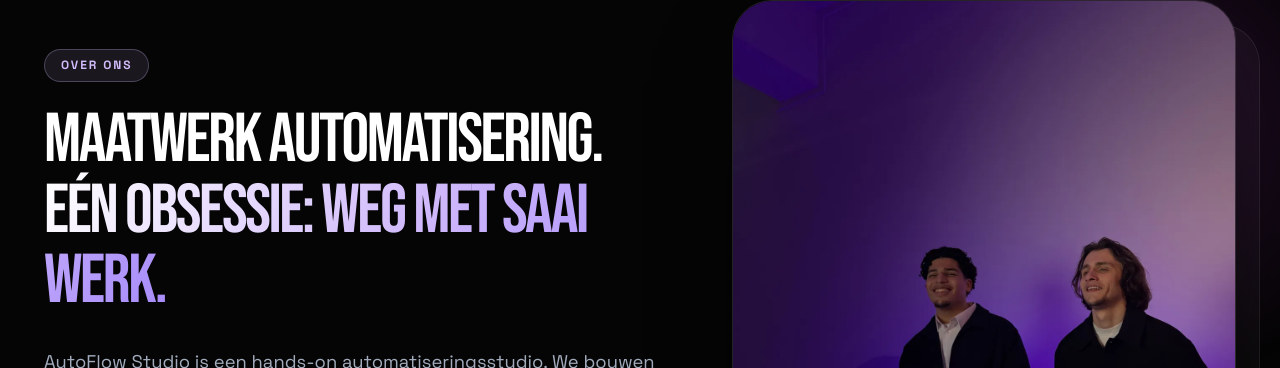
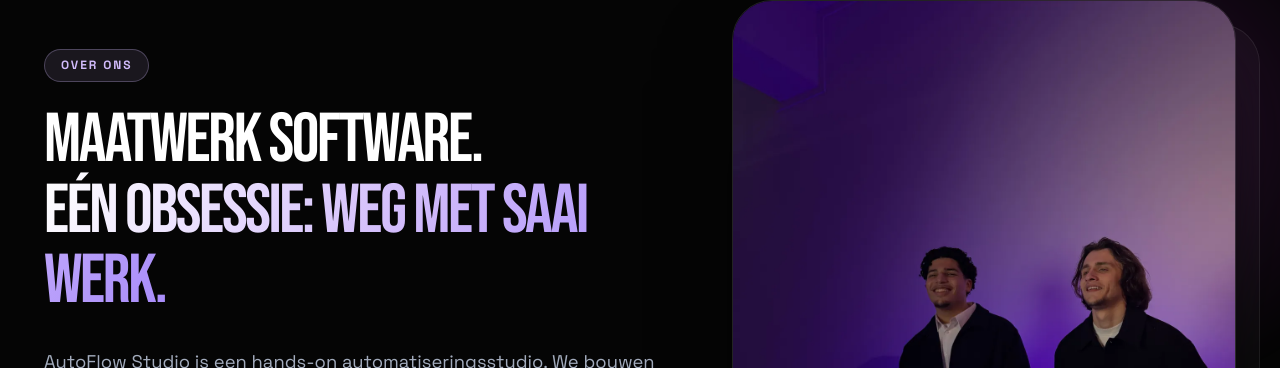
Before and after one commit to AntonCapusta25/AutoFlowWebProd, a React (Vite) app: page /nl/about in a window 1280 px wide. Shown: the part 170-538 px from the top of the page. Built offline with nearby package versions, Linux system fonts and the light colour scheme; no server answers.

Commit message:
fix(about): change hero title to Custom software

```diff
--- a/src/pages/About.jsx
+++ b/src/pages/About.jsx
@@ -16,7 +16,7 @@ const copy = {
   en: {
     metaTitle: 'About Us - AutoFlow Studio',
     badge: 'About us',
-    heroTitleA: 'Bespoke engineering.',
+    heroTitleA: 'Custom software.',
     heroTitleB: 'One obsession: killing busywork.',
     heroSub:
       "AutoFlow Studio is a hands-on automation studio. We build custom CRMs, reporting systems and workflows that take repetitive work off your team's plate, so you can spend your time on the parts of the business that actually need you.",
@@ -48,7 +48,7 @@ const copy = {
   nl: {
     metaTitle: 'Over Ons - AutoFlow Studio',
     badge: 'Over ons',
-    heroTitleA: 'Maatwerk automatisering.',
+    heroTitleA: 'Maatwerk software.',
     heroTitleB: 'Eén obsessie: weg met saai werk.',
     heroSub:
       'AutoFlow Studio is een hands-on automatiseringsstudio. We bouwen maatwerk CRM\'s, rapportages en workflows die repetitief werk van je team overnemen, zodat jij je tijd kunt besteden aan de onderdelen van je bedrijf die jou écht nodig hebben.',
```
